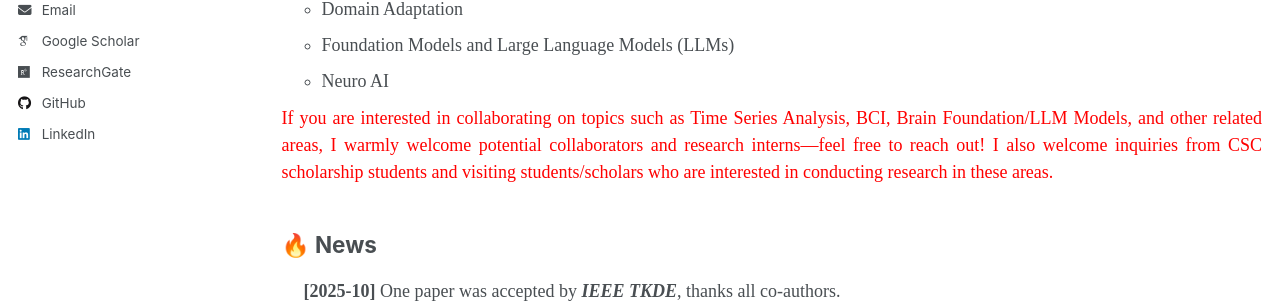
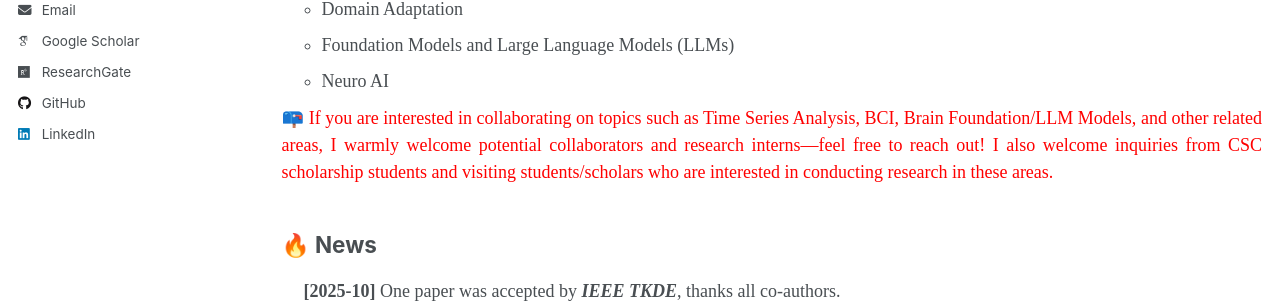
Before and after one commit to Tokenmw/Tokenmw.github.io, a Jekyll site: the page built from _pages/cv.md, in a window 1280 px wide and 1347 px high. Shown: the part 403-706 px from the top of the window. Built offline with Jekyll 4.4.1, drawn with Linux system fonts in a browser that asks for light colours; some web fonts are replaced; a script that is not in the unit is left out.

Commit message:
Add emoji to collaboration invitation in CV

```diff
--- a/_pages/cv.md
+++ b/_pages/cv.md
@@ -26,7 +26,7 @@ html {
 </ul>
 
 <div style="font-family: 'Times New Roman', serif; color: red; text-align: justify;">
-If you are interested in collaborating on topics such as Time Series Analysis, BCI, Brain Foundation/LLM Models, and other related areas, I warmly welcome potential collaborators and research interns—feel free to reach out! I also welcome inquiries from CSC scholarship students and visiting students/scholars who are interested in conducting research in these areas.
+📪 If you are interested in collaborating on topics such as Time Series Analysis, BCI, Brain Foundation/LLM Models, and other related areas, I warmly welcome potential collaborators and research interns—feel free to reach out! I also welcome inquiries from CSC scholarship students and visiting students/scholars who are interested in conducting research in these areas.
 </div>
 
 <!-- News -->
```
